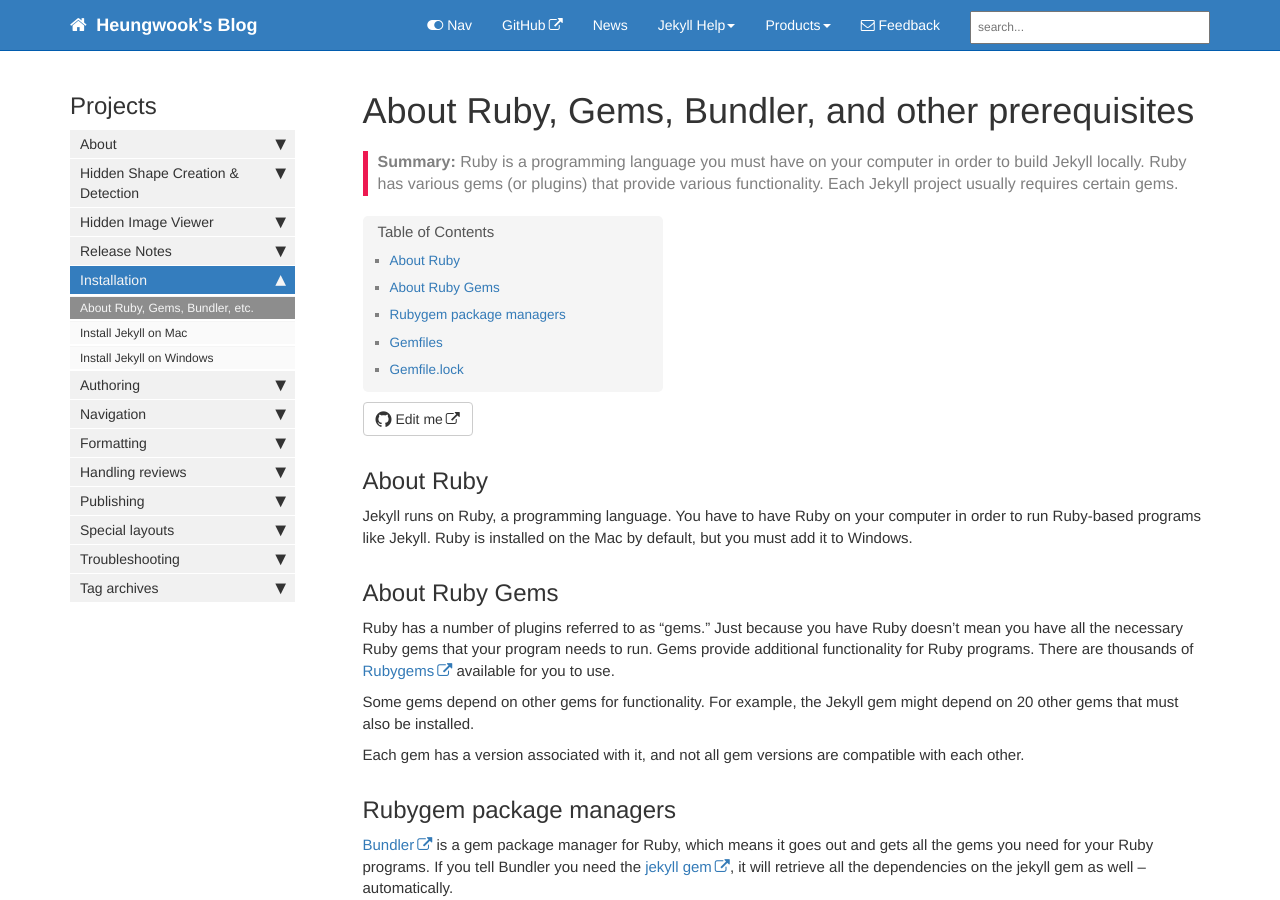
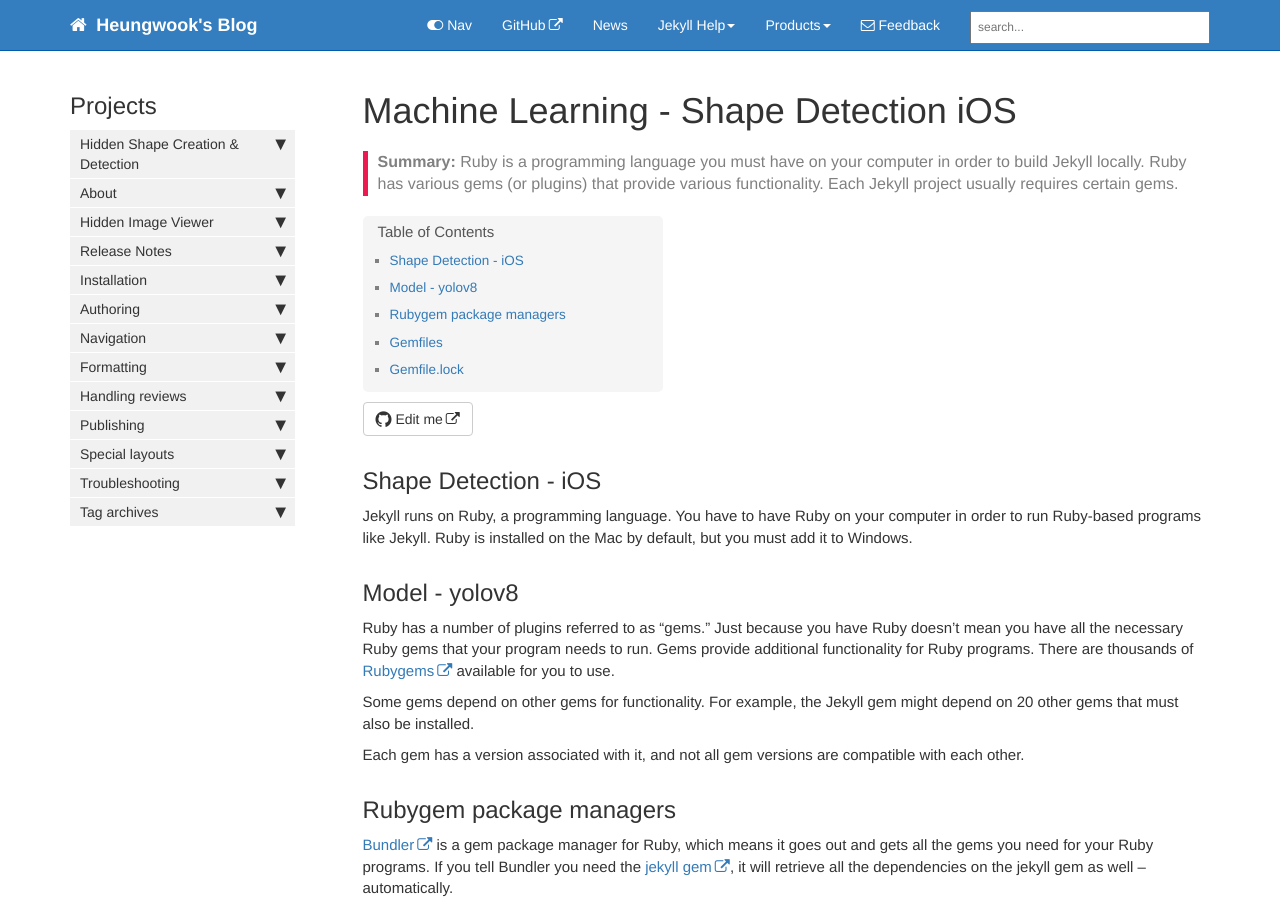
Before and after one commit to heungwook/heungwook.github.io, a Jekyll site: the page built from pages/mydoc/proj_202401_01.md, in a window 1280 px wide and 900 px high. Built offline with Jekyll 4.4.1, drawn with Linux system fonts in a browser that asks for light colours; comment, search, counter and statistics services are not loaded; some of the changed text lies outside the part shown.

Commit message:
20240224 1455

```diff
--- a/pages/mydoc/mydoc_about_ruby_gems_bundler.md
+++ b/pages/mydoc/proj_202401_01.md
@@ -1,18 +1,18 @@
 ---
-title: About Ruby, Gems, Bundler, and other prerequisites
-tags: [getting_started, troubleshooting]
+title: Machine Learning - Shape Detection iOS
+tags: [machine_learning, object_detection, ios]
 keywords:
 summary: "Ruby is a programming language you must have on your computer in order to build Jekyll locally. Ruby has various gems (or plugins) that provide various functionality. Each Jekyll project usually requires certain gems."
 sidebar: mydoc_sidebar
-permalink: mydoc_about_ruby_gems_etc.html
+permalink: mydoc_202401_01.html
 folder: mydoc
 ---
 
-## About Ruby
+## Shape Detection - iOS
 
 Jekyll runs on Ruby, a programming language. You have to have Ruby on your computer in order to run Ruby-based programs like Jekyll. Ruby is installed on the Mac by default, but you must add it to Windows.
 
-## About Ruby Gems
+## Model - yolov8
 
 Ruby has a number of plugins referred to as "gems." Just because you have Ruby doesn't mean you have all the necessary Ruby gems that your program needs to run. Gems provide additional functionality for Ruby programs. There are thousands of [Rubygems](https://rubygems.org/) available for you to use.
 
```
Also changed, not shown: _data/sidebars/mydoc_sidebar.yml (+13 -11 lines).
